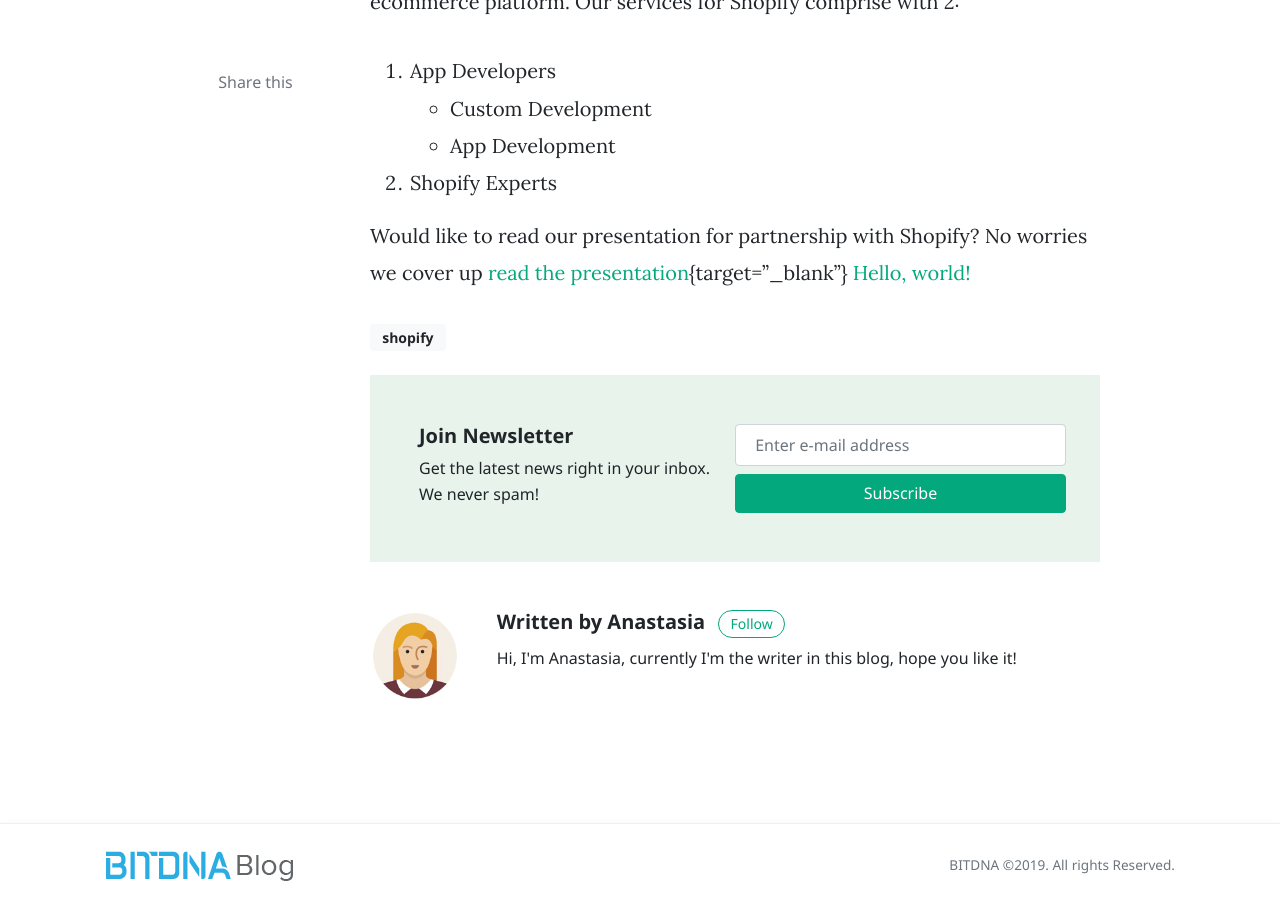
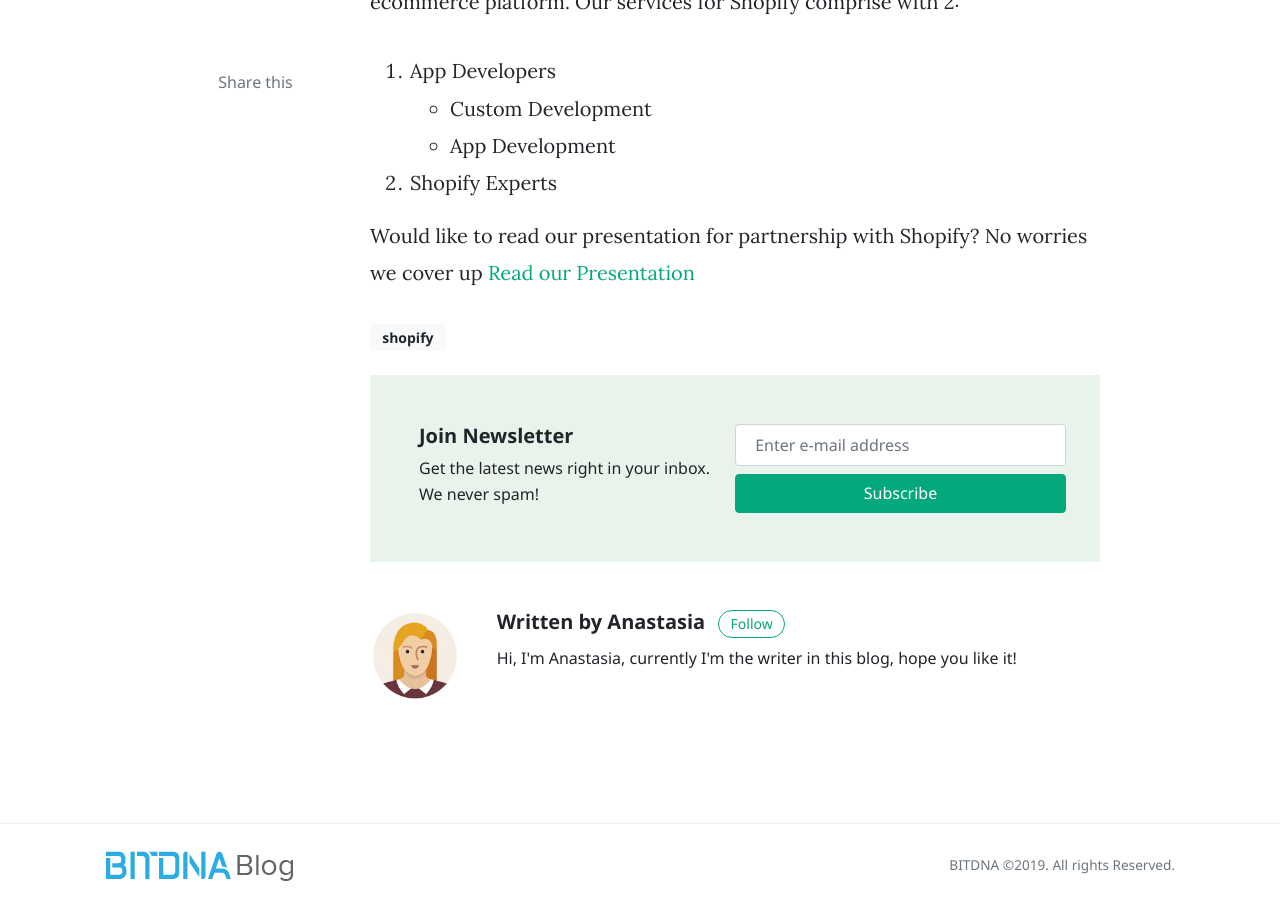
Before and after one commit to bit-dna/bitdnablog, a Jekyll site: the page built from _posts/2019-07-19-bitdna-partnership-with-shopify.md, in a window 1280 px wide and 900 px high, scrolled down 698 px. Built offline with Jekyll 4.4.1, drawn with Linux system fonts in a browser that asks for light colours; nearby versions of some CDN libraries; comment, search, counter and statistics services are not loaded.

Commit message:
change to html instead using markdown

```diff
--- a/_posts/2019-07-19-bitdna-partnership-with-shopify.md
+++ b/_posts/2019-07-19-bitdna-partnership-with-shopify.md
@@ -18,5 +18,4 @@ Shopify are established since 2004 and now became the market leader for ecommerc
 <li>Shopify Experts</li>
 </ol>
 
-Would like to read our presentation for partnership with Shopify? No worries we cover up [read the presentation](https://docs.google.com/presentation/d/e/2PACX-1vT32hDRrRDCY9fJ8ZRTLCqqe6vtlDa6YjjaUGwnfelKqb8scyKoUnOSLeHZQHLEqNpmJe4rV5aEM-ZW/pub?start=false&loop=false&delayms=60000){target="_blank"}
-<a href="http://example.com/" target="_blank">Hello, world!</a>
+Would like to read our presentation for partnership with Shopify? No worries we cover up <a href="https://docs.google.com/presentation/d/e/2PACX-1vT32hDRrRDCY9fJ8ZRTLCqqe6vtlDa6YjjaUGwnfelKqb8scyKoUnOSLeHZQHLEqNpmJe4rV5aEM-ZW/pub?start=false&loop=false&delayms=60000" target="_blank">Read our Presentation</a>
```
